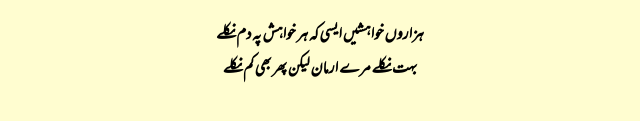
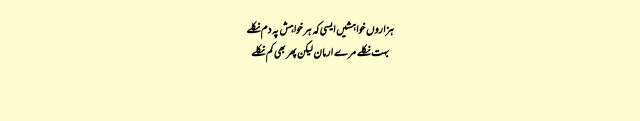
Before and after one commit to ishqDehlvi/Ghalib-reader, a plain HTML site: page index.html in a window 1280 px wide. Shown: the part 239-360 px from the top of the page, without its empty margins (320-960 px from the left). Drawn offline with Linux system fonts and the light colour scheme.

Commit message:
text rectfication

```diff
--- a/index.html
+++ b/index.html
@@ -11,7 +11,7 @@
     <img src="http://4.bp.blogspot.com/-QNrn7xowwOU/UYt6_mSuO-I/AAAAAAAAIOU/cfUURPQ6X9A/s1600/Mirza_Ghalib6.jpg" alt="alternatetext" style="width:200px" >
     <h1>مرزا غالب</h1>
     <div>
-      <h3>ہزاروں خواہشیں ایسی کہ ہر خواہش پہ دم نکلے </br>بہت نکلے مرے ارمان لیکن پھر بھی کم نکلے</h3>
+      <h5>ہزاروں خواہشیں ایسی کہ ہر خواہش پہ دم نکلے </br>بہت نکلے مرے ارمان لیکن پھر بھی کم نکلے</h5>
     </div>
 
 </body>
--- a/style.css
+++ b/style.css
@@ -14,7 +14,7 @@ img {
 }
 h1 {text-align: center;
 }
-h3 {text-align: center;
+h5 {text-align: center;
 }
 div {
     text-align: justify;
```
